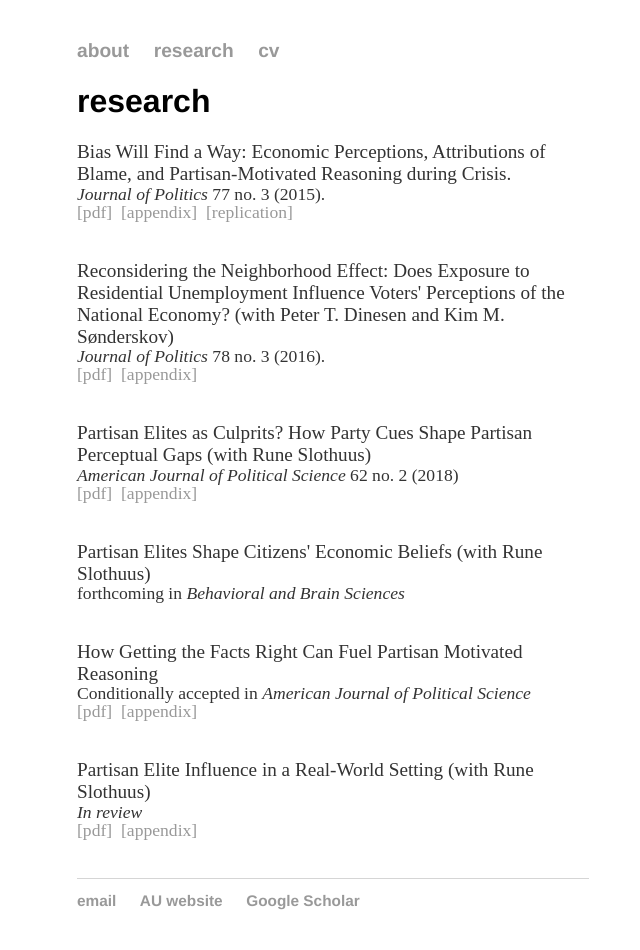
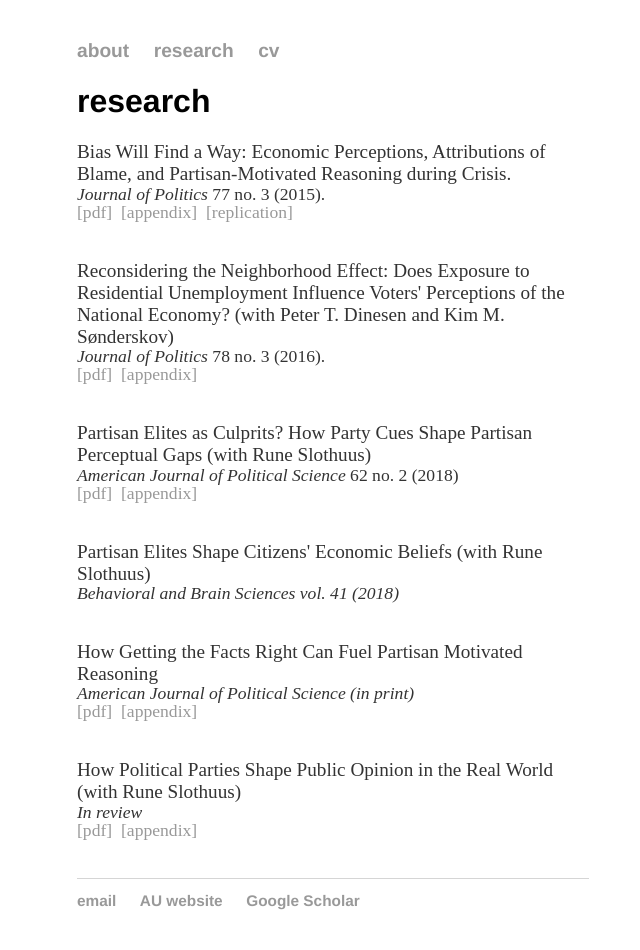
Before and after one commit to mbisgaard/mbisgaard.github.io, a Jekyll site: the page built from research/index.html, in a window 1280 px wide. Shown: the whole page, without its empty margins (307-947 px from the left). Built offline with Jekyll 4.4.1, drawn with Linux system fonts in a browser that asks for light colours.

Commit message:
Update index.html

```diff
--- a/research/index.html
+++ b/research/index.html
@@ -29,18 +29,18 @@ title: mbisgaard::research
 	<p>&nbsp;</p>
 
 	<pentry>Partisan Elites Shape Citizens' Economic Beliefs (with Rune Slothuus)</pentry><br>
-	<p1>forthcoming in <i>Behavioral and Brain Sciences</i></p1>
+	<p1><i>Behavioral and Brain Sciences vol. 41 (2018)</i></p1>
 
 	<p>&nbsp;</p>
 
 	<pentry>How Getting the Facts Right Can Fuel Partisan Motivated Reasoning</pentry><br>
-	<p1>Conditionally accepted in <i>American Journal of Political Science</i>
+	<p1><i>American Journal of Political Science (in print)</i>
 	<br><a href="https://www.dropbox.com/s/edfp81vay80z7sy/newevidence-MB.pdf?dl=0">[pdf]</a>
 	&nbsp;<a href="https://www.dropbox.com/sh/ouoqjg1h051m4qc/AACQ9Wz8cX7brJcnS6GUuH5Wa?dl=0">[appendix]</a></p1>
 
 	<p>&nbsp;</p>
 
-	<pentry>Partisan Elite Influence in a Real-World Setting (with Rune Slothuus)</pentry><br>
+	<pentry>How Political Parties Shape Public Opinion in the Real World (with Rune Slothuus)</pentry><br>
 	<p1><i>In review</i>
 	<br><a href="https://www.dropbox.com/s/tycuxhi5wq425as/unlimited-influence.pdf?dl=0">[pdf]</a>
 	&nbsp;<a href="https://www.dropbox.com/s/2t8mlgeg2ito51s/unlimited-influenceSI.pdf?dl=0">[appendix]</a></p1>
```
